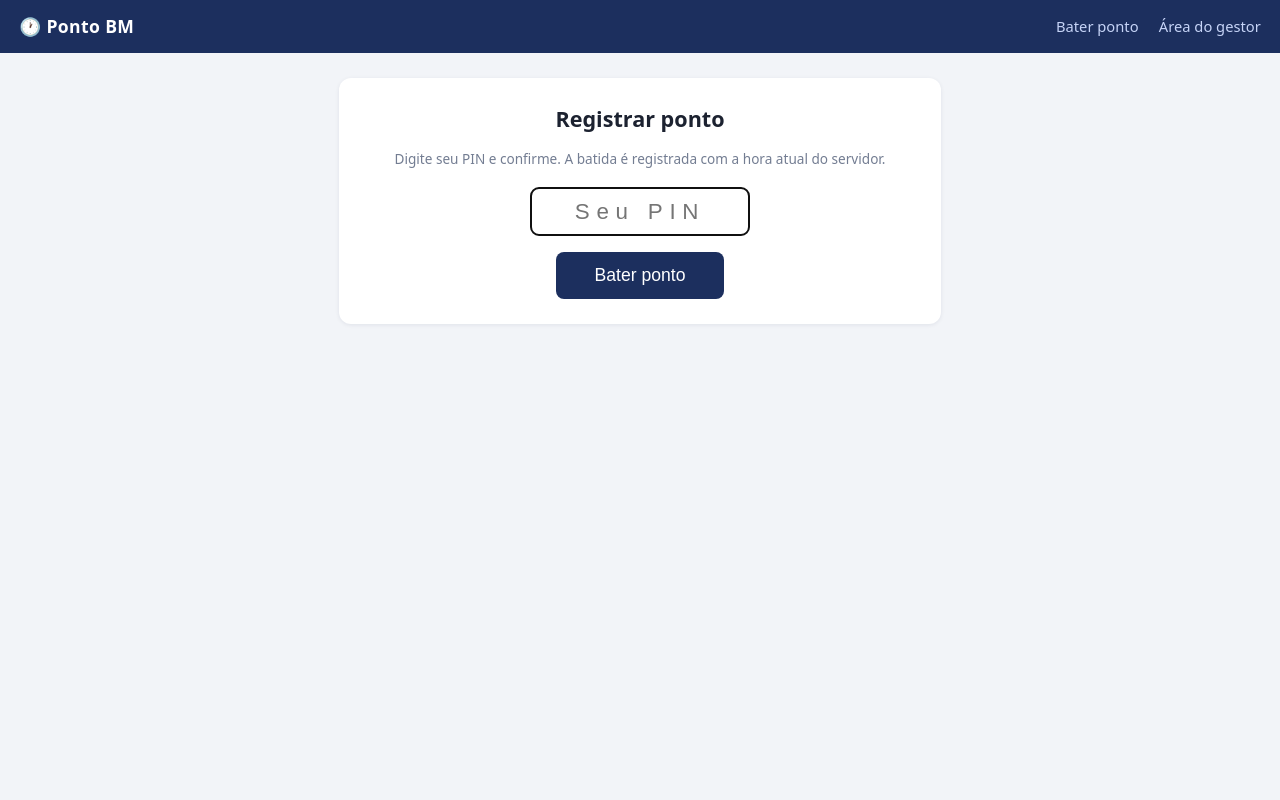
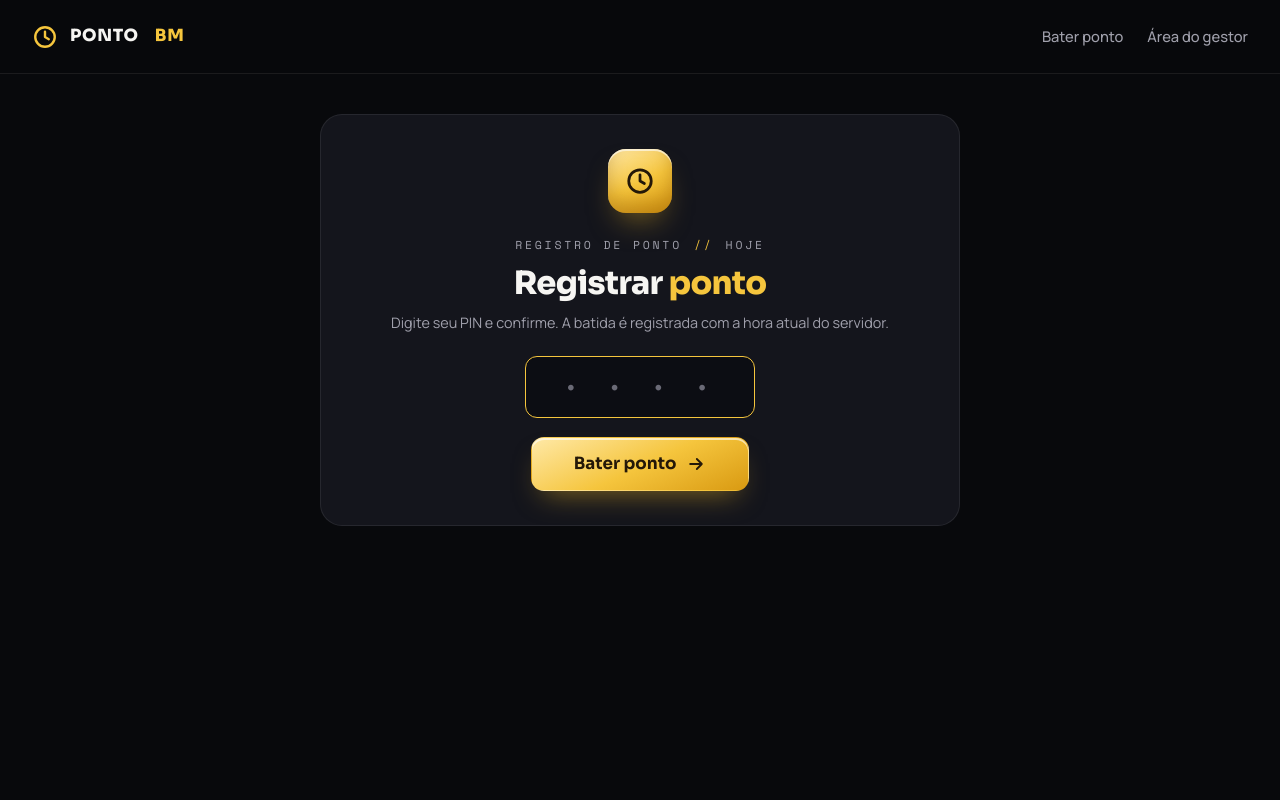
Before and after one commit to alexbarreto38-jpg/projetobm, a Flask app: page / in a window 1280 px wide. Run offline with Flask 3, Linux system fonts and the light colour scheme.

Commit message:
Aplica identidade visual do site WISE ao Ponto BM
Tema escuro com dourado, tipografia Sora (títulos), Manrope (texto) e
Space Mono (etiquetas e horários), ícones 3D com gradiente, botões com
gradiente dourado, cartões com bordas arredondadas e eyebrows em caixa
alta seguindo o padrão do site da empresa.

Co-Authored-By: Claude Fable 5 <noreply@anthropic.com>
Claude-Session: https://claude.ai/code/session_01AexGYeRrhthTJcpFXmiGix

```diff
--- a/templates/base.html
+++ b/templates/base.html
@@ -3,55 +3,129 @@
 <head>
   <meta charset="utf-8">
   <meta name="viewport" content="width=device-width, initial-scale=1">
+  <meta name="theme-color" content="#08090C">
   <title>{% block titulo %}Ponto BM{% endblock %}</title>
+  <link rel="preconnect" href="https://fonts.googleapis.com">
+  <link rel="preconnect" href="https://fonts.gstatic.com" crossorigin>
+  <link href="https://fonts.googleapis.com/css2?family=Sora:wght@500;600;700;800&family=Manrope:wght@400;500;600;700&family=Space+Mono:wght@400;700&display=swap" rel="stylesheet">
   <style>
-    * { box-sizing: border-box; margin: 0; padding: 0; }
-    body {
-      font-family: system-ui, -apple-system, "Segoe UI", sans-serif;
-      background: #f2f4f8; color: #1c2230; min-height: 100vh;
-      display: flex; flex-direction: column; align-items: center;
+    :root{
+      --ink:#08090C; --ink2:#0C0D13; --panel:#14151C; --panel2:#181922;
+      --line:rgba(245,197,61,.16); --line-soft:rgba(255,255,255,.08);
+      --gold:#F5C53D; --gold-2:#FFD45E; --gold-deep:#D99A12; --gold-hi:#FFE9A8;
+      --ivory:#F6F5F2; --zinc:#A0A0AC; --zinc-dim:#6A6A76;
+      --zap:#25D366; --zap-deep:#16A152;
+      --disp:'Sora',system-ui,sans-serif; --body:'Manrope',system-ui,sans-serif; --mono:'Space Mono',ui-monospace,monospace;
     }
-    header {
-      width: 100%; background: #1c2f5e; color: #fff;
-      padding: 0.9rem 1.2rem; display: flex; justify-content: space-between;
-      align-items: center; flex-wrap: wrap; gap: 0.5rem;
+    *{box-sizing:border-box;margin:0;padding:0}
+    body{
+      background:var(--ink);color:var(--ivory);font-family:var(--body);line-height:1.6;
+      -webkit-font-smoothing:antialiased;min-height:100vh;
+      display:flex;flex-direction:column;align-items:center;overflow-x:hidden;
     }
-    header a { color: #c6d4f7; text-decoration: none; margin-left: 1rem; font-size: 0.92rem; }
-    header a:hover { color: #fff; }
-    header .marca { font-weight: 700; font-size: 1.1rem; letter-spacing: 0.02em; }
-    main { width: 100%; max-width: 640px; padding: 1.6rem 1.2rem 3rem; }
-    .cartao {
-      background: #fff; border-radius: 12px; padding: 1.6rem;
-      box-shadow: 0 1px 4px rgba(16, 30, 70, 0.08); margin-bottom: 1.2rem;
+    a{color:inherit;text-decoration:none}
+
+    header{
+      width:100%;background:rgba(8,9,12,.82);backdrop-filter:blur(14px);
+      border-bottom:1px solid var(--line-soft);
+      padding:0 clamp(16px,4vw,32px);display:flex;justify-content:space-between;
+      align-items:center;flex-wrap:wrap;gap:.5rem;height:74px;
+      position:sticky;top:0;z-index:900;
     }
-    h1 { font-size: 1.35rem; margin-bottom: 1rem; }
-    h2 { font-size: 1.05rem; margin-bottom: 0.8rem; }
-    label { display: block; font-size: 0.88rem; margin-bottom: 0.3rem; color: #4a5468; }
-    input[type=text], input[type=password] {
-      width: 100%; padding: 0.65rem 0.8rem; font-size: 1.05rem;
-      border: 1px solid #c3cad8; border-radius: 8px; margin-bottom: 0.9rem;
+    .brand{display:flex;align-items:center;gap:12px;font-family:var(--disp);font-weight:800;
+      font-size:1.05rem;letter-spacing:.04em;text-transform:uppercase}
+    .brand .b{color:var(--gold)}
+    .brand svg{width:26px;height:26px;stroke:var(--gold);fill:none;stroke-width:2.2;stroke-linecap:round;stroke-linejoin:round}
+    nav{display:flex;align-items:center;gap:24px;font-size:.92rem;font-weight:500}
+    nav a{color:var(--zinc);transition:.2s;position:relative;padding:4px 0}
+    nav a::after{content:"";position:absolute;left:0;bottom:-2px;height:2px;width:0;
+      background:var(--gold);transition:.25s}
+    nav a:hover{color:var(--ivory)}
+    nav a:hover::after{width:100%}
+
+    main{width:100%;max-width:680px;padding:clamp(24px,4vw,40px) 20px 64px}
+
+    .eyebrow{display:inline-flex;align-items:center;gap:12px;font-family:var(--mono);
+      font-size:.72rem;letter-spacing:.24em;text-transform:uppercase;color:var(--zinc);margin-bottom:12px}
+    .eyebrow b{color:var(--gold);font-weight:400}
+
+    .cartao{
+      background:var(--panel);border:1px solid var(--line-soft);border-radius:22px;
+      padding:clamp(24px,4vw,34px);margin-bottom:22px;position:relative;overflow:hidden;
+      transition:border-color .35s;
     }
-    button {
-      background: #1c2f5e; color: #fff; border: 0; border-radius: 8px;
-      padding: 0.7rem 1.3rem; font-size: 1rem; cursor: pointer;
+    .cartao:hover{border-color:var(--line)}
+
+    h1{font-family:var(--disp);font-weight:800;line-height:1.08;letter-spacing:-.02em;
+      font-size:clamp(1.5rem,4vw,2rem);margin-bottom:.6rem}
+    h2{font-family:var(--disp);font-weight:700;font-size:1.15rem;letter-spacing:-.01em;margin-bottom:.9rem}
+
+    label{display:block;font-family:var(--mono);font-size:.72rem;letter-spacing:.14em;
+      text-transform:uppercase;margin-bottom:.45rem;color:var(--zinc)}
+    input[type=text],input[type=password],input[type=month]{
+      width:100%;padding:.75rem .9rem;font-size:1.02rem;font-family:var(--body);
+      background:var(--ink2);color:var(--ivory);
+      border:1px solid var(--line-soft);border-radius:12px;margin-bottom:1rem;
+      transition:border-color .2s;color-scheme:dark;
     }
-    button:hover { background: #27407e; }
-    button.secundario { background: #e6eaf2; color: #1c2f5e; }
-    table { width: 100%; border-collapse: collapse; font-size: 0.93rem; }
-    th, td { text-align: left; padding: 0.5rem 0.4rem; border-bottom: 1px solid #e6e9f0; }
-    th { color: #4a5468; font-weight: 600; font-size: 0.83rem; text-transform: uppercase; }
-    .aviso { padding: 0.7rem 1rem; border-radius: 8px; margin-bottom: 1rem; font-size: 0.93rem; }
-    .aviso.erro { background: #fbe4e4; color: #8c2323; }
-    .aviso.ok { background: #e0f3e5; color: #1d6b34; }
-    .discreto { color: #737d92; font-size: 0.85rem; }
-    .pill { display: inline-block; padding: 0.15rem 0.6rem; border-radius: 99px; font-size: 0.78rem; }
-    .pill.ativo { background: #e0f3e5; color: #1d6b34; }
-    .pill.inativo { background: #eef0f4; color: #737d92; }
+    input:focus{outline:none;border-color:var(--gold)}
+    input::placeholder{color:var(--zinc-dim)}
+
+    button{
+      display:inline-flex;align-items:center;gap:10px;font-family:var(--disp);font-weight:700;
+      font-size:.98rem;padding:.8rem 1.6rem;border-radius:13px;cursor:pointer;
+      transition:.22s;border:1px solid transparent;
+      background:linear-gradient(155deg,var(--gold-hi),var(--gold) 52%,var(--gold-deep));color:#241808;
+      box-shadow:0 14px 28px -12px rgba(242,185,39,.5),inset 0 2px 0 rgba(255,255,255,.6);
+    }
+    button:hover{transform:translateY(-2px);filter:brightness(1.05)}
+    button.secundario{
+      background:transparent;border-color:var(--line);color:var(--ivory);box-shadow:none;
+    }
+    button.secundario:hover{border-color:var(--gold);background:rgba(245,197,61,.08)}
+
+    table{width:100%;border-collapse:collapse;font-size:.95rem}
+    th,td{text-align:left;padding:.65rem .5rem;border-bottom:1px solid var(--line-soft)}
+    th{font-family:var(--mono);color:var(--zinc-dim);font-weight:400;font-size:.7rem;
+      letter-spacing:.16em;text-transform:uppercase}
+    td{color:var(--ivory)}
+    .hora{font-family:var(--mono);color:var(--gold)}
+
+    .aviso{padding:.8rem 1.1rem;border-radius:13px;margin-bottom:1.1rem;font-size:.94rem;
+      border:1px solid var(--line-soft)}
+    .aviso.erro{background:rgba(220,80,80,.1);border-color:rgba(220,80,80,.35);color:#f0a8a8}
+    .aviso.ok{background:rgba(37,211,102,.08);border-color:rgba(37,211,102,.3);color:#7fe5a8}
+
+    .discreto{color:var(--zinc);font-size:.9rem}
+    .pill{display:inline-block;font-family:var(--mono);padding:.18rem .7rem;border-radius:999px;
+      font-size:.68rem;letter-spacing:.1em;text-transform:uppercase;border:1px solid transparent}
+    .pill.ativo{background:rgba(37,211,102,.1);border-color:rgba(37,211,102,.35);color:var(--zap)}
+    .pill.inativo{background:rgba(255,255,255,.04);border-color:var(--line-soft);color:var(--zinc-dim)}
+
+    .i3d{width:64px;height:64px;border-radius:18px;display:grid;place-items:center;flex-shrink:0;
+      margin:0 auto 18px}
+    .i3d svg{width:30px;height:30px;fill:none;stroke-width:2.2;stroke-linecap:round;stroke-linejoin:round}
+    .i3d--gold{background:linear-gradient(155deg,var(--gold-hi),var(--gold) 52%,var(--gold-deep));
+      box-shadow:0 16px 30px -12px rgba(242,185,39,.5),inset 0 2px 0 rgba(255,255,255,.6),inset 0 -10px 18px rgba(150,95,8,.4)}
+    .i3d--gold svg{stroke:#241808}
+    .i3d--dark{background:linear-gradient(155deg,#272935,#16171F 55%,#0C0D13);
+      box-shadow:0 16px 30px -14px rgba(0,0,0,.8),inset 0 2px 0 rgba(255,255,255,.1),inset 0 -10px 18px rgba(0,0,0,.55)}
+    .i3d--dark svg{stroke:var(--gold)}
+    .i3d--zap{background:linear-gradient(155deg,#5BF09A,var(--zap) 52%,var(--zap-deep));
+      box-shadow:0 16px 30px -12px rgba(37,211,102,.5),inset 0 2px 0 rgba(255,255,255,.5),inset 0 -10px 18px rgba(8,110,55,.4)}
+    .i3d--zap svg{stroke:#06270f}
+
+    .gold{color:var(--gold)}
+    .num-grande{font-family:var(--disp);font-weight:800;font-size:clamp(2.2rem,7vw,3rem);
+      color:var(--gold);letter-spacing:-.02em;line-height:1}
   </style>
 </head>
 <body>
   <header>
-    <span class="marca">🕐 Ponto BM</span>
+    <a class="brand" href="{{ url_for('index') }}">
+      <svg viewBox="0 0 24 24"><circle cx="12" cy="12" r="9"/><path d="M12 7v5l3.5 2"/></svg>
+      Ponto&nbsp;<span class="b">BM</span>
+    </a>
     <nav>
       <a href="{{ url_for('index') }}">Bater ponto</a>
       <a href="{{ url_for('admin') }}">Área do gestor</a>
--- a/templates/index.html
+++ b/templates/index.html
@@ -1,16 +1,23 @@
 {% extends "base.html" %}
 {% block conteudo %}
 <div class="cartao" style="text-align:center">
-  <h1>Registrar ponto</h1>
-  <p class="discreto" style="margin-bottom:1.2rem">
+  <div class="i3d i3d--gold">
+    <svg viewBox="0 0 24 24"><circle cx="12" cy="12" r="9"/><path d="M12 7v5l3.5 2"/></svg>
+  </div>
+  <span class="eyebrow">Registro de ponto <b>//</b> hoje</span>
+  <h1>Registrar <span class="gold">ponto</span></h1>
+  <p class="discreto" style="margin-bottom:1.4rem">
     Digite seu PIN e confirme. A batida é registrada com a hora atual do servidor.
   </p>
   <form method="post" action="{{ url_for('bater') }}">
     <input type="password" name="pin" inputmode="numeric" autocomplete="off"
-           placeholder="Seu PIN" autofocus required
-           style="max-width:220px; margin:0 auto 1rem; text-align:center; font-size:1.4rem; letter-spacing:0.3em">
+           placeholder="• • • •" autofocus required
+           style="max-width:230px;margin:0 auto 1.2rem;text-align:center;font-family:var(--mono);font-size:1.5rem;letter-spacing:.3em">
     <br>
-    <button type="submit" style="font-size:1.1rem; padding:0.8rem 2.4rem">Bater ponto</button>
+    <button type="submit" style="font-size:1.05rem;padding:.95rem 2.6rem">
+      Bater ponto
+      <svg viewBox="0 0 24 24" style="width:20px;height:20px;fill:none;stroke:currentColor;stroke-width:2.2;stroke-linecap:round;stroke-linejoin:round"><path d="M5 12h14M13 6l6 6-6 6"/></svg>
+    </button>
   </form>
 </div>
 {% endblock %}
```
Also changed, not shown: templates/admin.html (+5 -4 lines), templates/confirmacao.html (+12 -7 lines), templates/espelho.html (+11 -11 lines), templates/login.html (+8 -4 lines).
